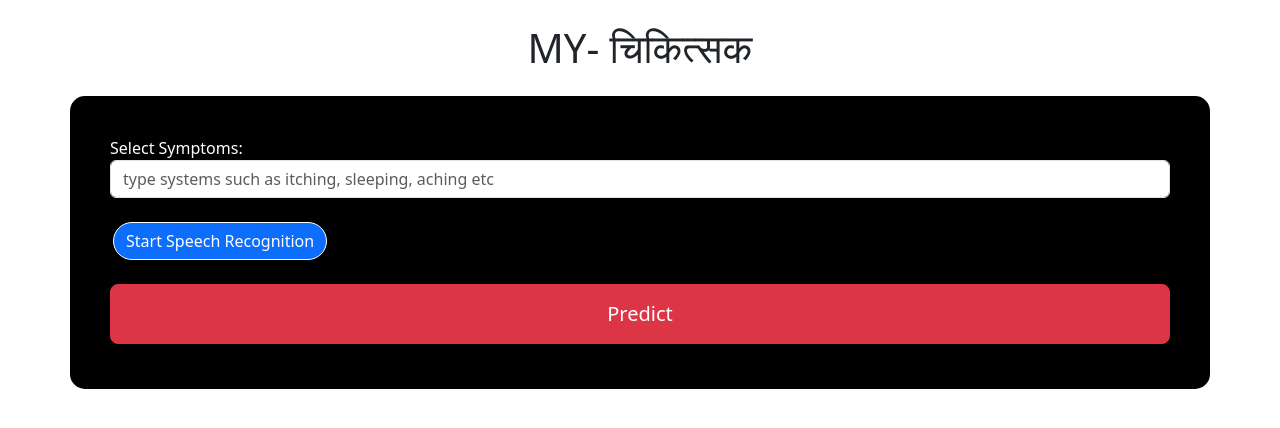
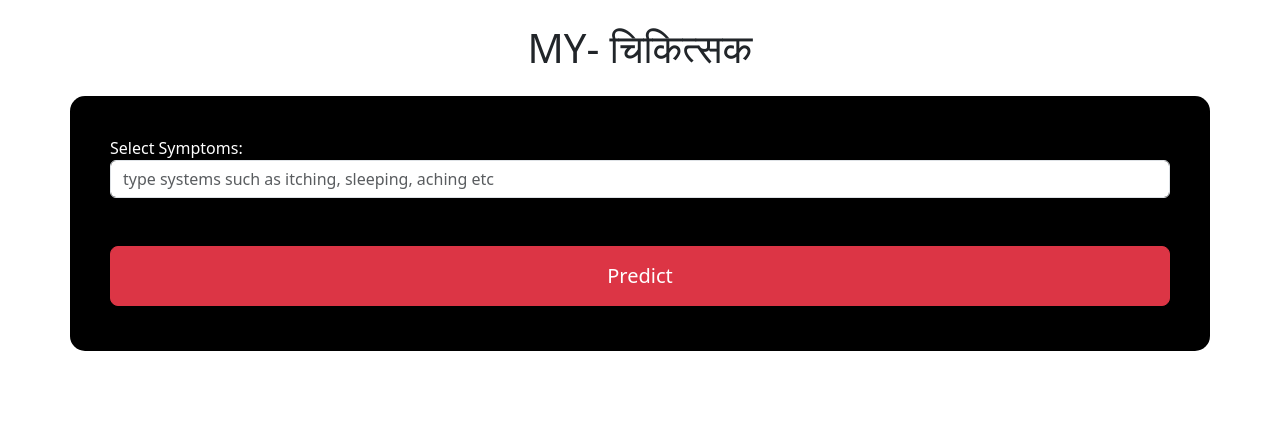
Before and after one commit to PriyanshuPrasoon03/My-Chikitsak, a Flask app: page / in a window 1280 px wide. Shown: the part 66-494 px from the top of the page. Run offline with Flask 3, Linux system fonts and the light colour scheme; parts of the project's set-up code (start-up, migrations or seed data) failed here and were passed over.

Commit message:
removed speech button

```diff
--- a/requirements.txt
+++ b/requirements.txt
@@ -3,3 +3,9 @@ numpy==1.26.3
 pandas==2.2.2
 scikit-learn==1.3.2
 gunicorn
+pip~=24.2
+attrs~=23.2.0
+pillow~=10.2.0
+tornado~=6.4.1
+Jinja2~=3.1.4
+spacy~=3.8.0
--- a/templates/index.html
+++ b/templates/index.html
@@ -80,10 +80,7 @@
             <input type="text" class="form-control", id="symptoms" name="symptoms" placeholder="type systems such as itching, sleeping, aching etc">
 
         </div>
-        <br>
-        <button type="button" id="startSpeechRecognition" class="btn btn-primary" style="margin-left:3px;border:1px solid white; border-radius:20px;">
-            Start Speech Recognition
-        </button>
+
         <br>
 
         <!-- Display the transcribed text here -->
@@ -236,29 +233,7 @@
 
 
 
-        <script>
-    const startSpeechRecognitionButton = document.getElementById('startSpeechRecognition');
-    const transcriptionDiv = document.getElementById('transcription');
 
-    startSpeechRecognitionButton.addEventListener('click', startSpeechRecognition);
-
-    function startSpeechRecognition() {
-        const recognition = new webkitSpeechRecognition(); // Use webkitSpeechRecognition for compatibility
-
-        recognition.lang = 'en-US'; // Set the language for recognition
-
-        recognition.onresult = function (event) {
-            const result = event.results[0][0].transcript;
-            transcriptionDiv.textContent = result;
-        };
-
-        recognition.onend = function () {
-            console.log('Speech recognition ended.');
-        };
-
-        recognition.start();
-    }
-</script>
 
     <script src="https://cdn.jsdelivr.net/npm/bootstrap@5.3.1/dist/js/bootstrap.bundle.min.js" integrity="sha384-HwwvtgBNo3bZJJLYd8oVXjrBZt8cqVSpeBNS5n7C8IVInixGAoxmnlMuBnhbgrkm" crossorigin="anonymous"></script>
 </body>
```
